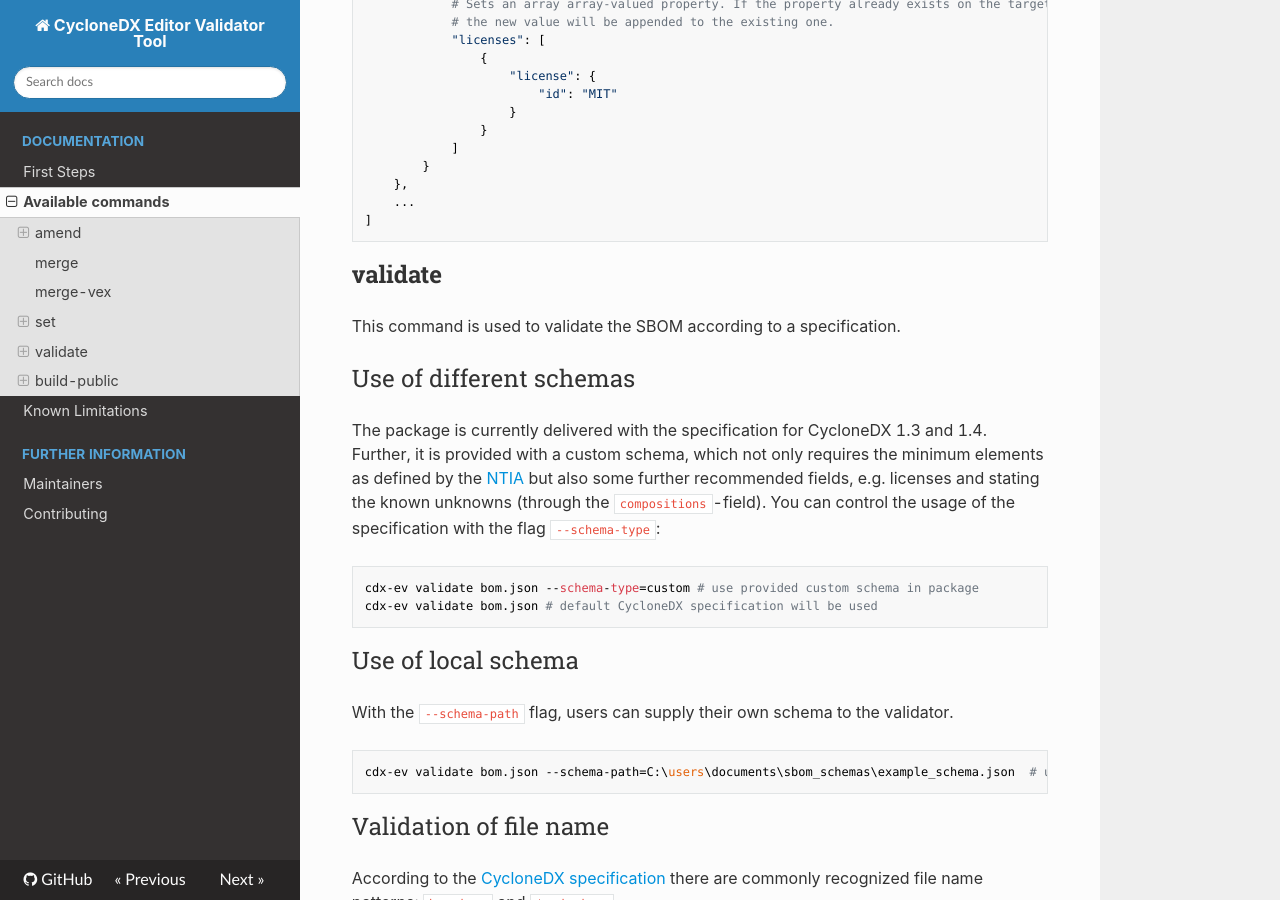
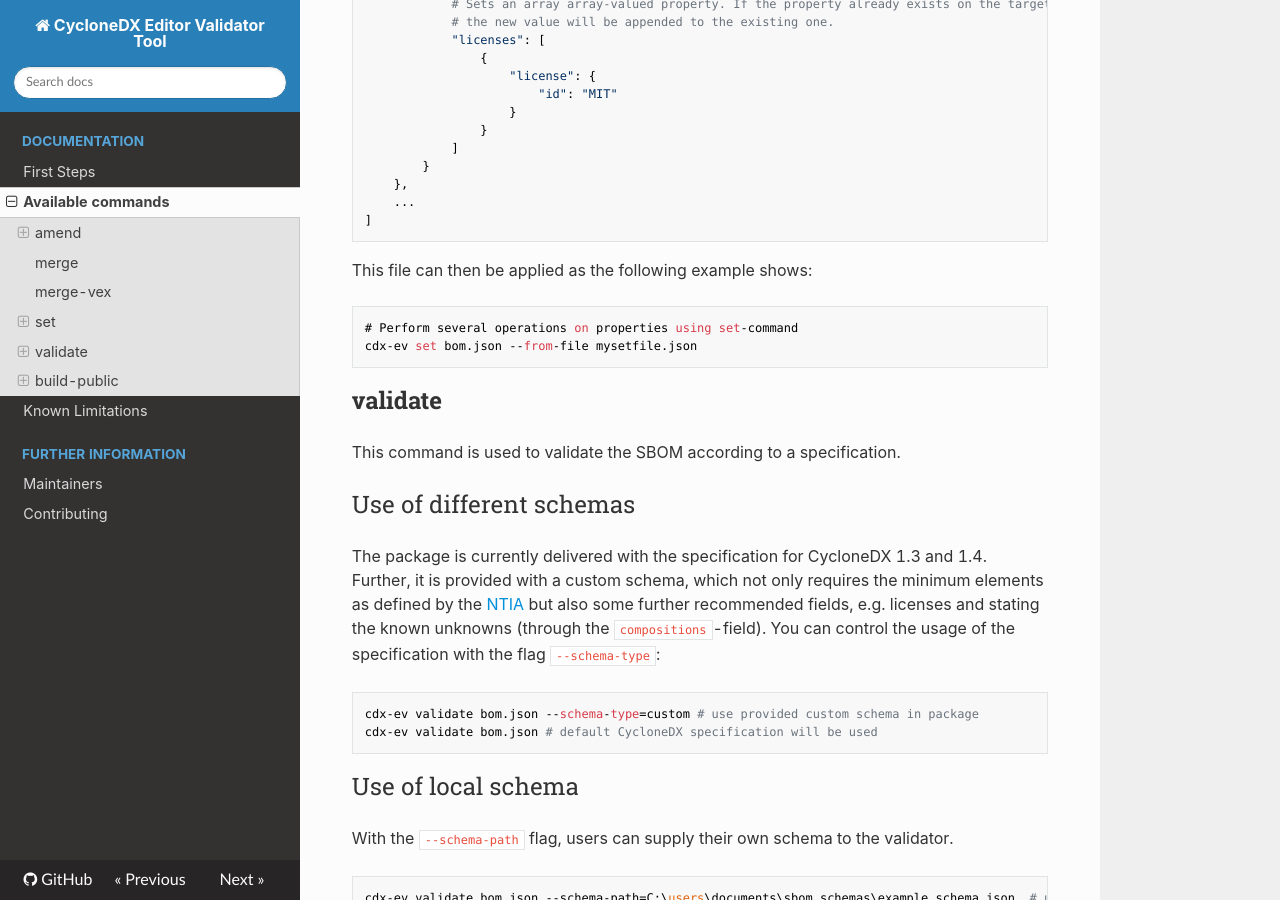
Before and after one commit to Festo-se/cyclonedx-editor-validator, an MkDocs documentation site: the page built from docs/available_commands.md, in a window 1280 px wide and 900 px high, scrolled down 4458 px. Built offline with MkDocs 1.6.1, drawn with Linux system fonts in a browser that asks for light colours; nearby versions of some CDN libraries; some web fonts are replaced.

Commit message:
docs: add documentation for set-command how to use a file. Closes #84.

```diff
--- a/docs/available_commands.md
+++ b/docs/available_commands.md
@@ -154,6 +154,11 @@
         ...
     ]
 
+This file can then be applied as the following example shows:
+
+    # Perform several operations on properties using set-command
+    cdx-ev set bom.json --from-file mysetfile.json
+
 ## validate
 
 This command is used to validate the SBOM according to a specification.
```
